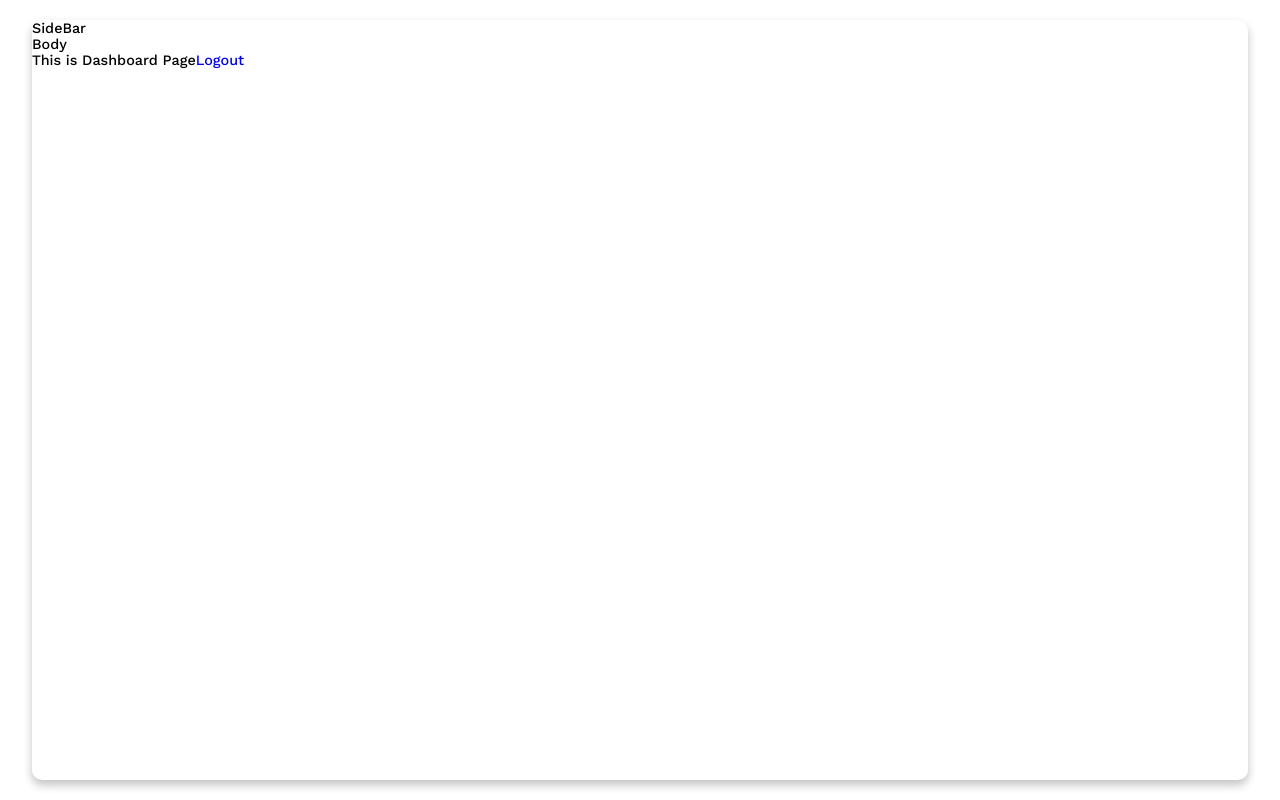
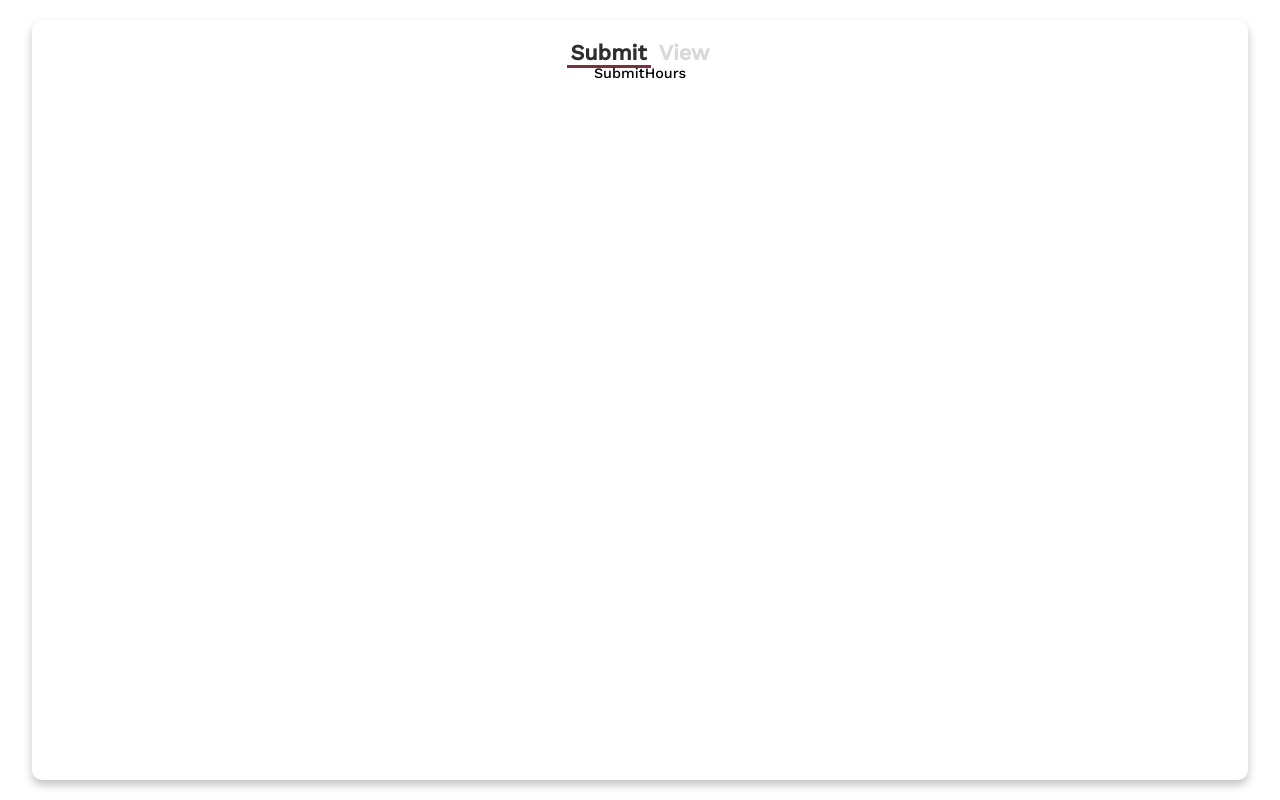
Before and after one commit to anderson-ea/timesheet-job, a React (Vite) app in the folder client/: page /dashboard in a window 1280 px wide. Built offline with nearby package versions, Linux system fonts and the light colour scheme.

Commit message:
refactor dashboard, begin early css on dashboard, fix register issues with duplicate emails

```diff
--- a/client/src/App.css
+++ b/client/src/App.css
@@ -184,11 +184,33 @@ li {
 }
 
 .dashboardContainer {
+  justify-content: flex-start;
+  align-items: center;
+  padding: 20px;
   height: 95vh;
   width: 95%;
   border-radius: 10px;
   overflow: hidden;
   box-shadow: 0 5px 10px rgb(194, 194, 194);
+}
+
+.selectedContainer > h2 {
+  padding: 0px 6px;
+  justify-self: start;
+}
+
+.notSelected:hover, .selectedDash:hover {
+  cursor: pointer;
+}
+
+.notSelected {
+  color: var(--greyText);
+}
+
+.selectedDash {
+  color: var(--blackColor);
+  border-radius: 2px;
+  box-shadow: 0px 5px 0px -2px var(--hoverColor);
 }
 
 @media screen and (max-width: 900px) {
--- a/client/src/Components/Dashboard/DashComponents/Body.jsx
+++ /dev/null
@@ -1,9 +0,0 @@
-import React from 'react'
-
-const Body = () => {
-  return (
-    <div>Body</div>
-  )
-}
-
-export default Body
--- a/client/src/Components/Dashboard/DashComponents/SideBar.jsx
+++ /dev/null
@@ -1,9 +0,0 @@
-import React from 'react'
-
-const SideBar = () => {
-  return (
-    <div>SideBar</div>
-  )
-}
-
-export default SideBar
--- /dev/null
+++ b/client/src/Components/Dashboard/DashComponents/SubmitHours.jsx
@@ -0,0 +1,9 @@
+import React from 'react'
+
+const SubmitHours = () => {
+  return (
+    <div>SubmitHours</div>
+  )
+}
+
+export default SubmitHours
--- /dev/null
+++ b/client/src/Components/Dashboard/DashComponents/ViewHours.jsx
@@ -0,0 +1,9 @@
+import React from 'react'
+
+const ViewHours = () => {
+  return (
+    <div>ViewHours</div>
+  )
+}
+
+export default ViewHours
--- a/client/src/Components/Dashboard/Dashboard.jsx
+++ b/client/src/Components/Dashboard/Dashboard.jsx
@@ -1,15 +1,22 @@
-import React from "react";
-import Body from "./DashComponents/Body";
-import SideBar from "./DashComponents/SideBar";
+import React, { useState } from "react";
+import ViewHours from "./DashComponents/ViewHours";
+import SubmitHours from "./DashComponents/SubmitHours";
 
 const Dashboard = () => {
+  const [toggle, setToggle] = useState(true)
+
+  const switchToggle = () => {
+    setToggle(!toggle)
+  }
+
   return (
     <div className="dashboard flex">
-      <div className="dashboardContainer">
-        <SideBar />
-        <Body />
-        This is Dashboard Page
-        <a href="/">Logout</a>
+      <div className="flex column dashboardContainer">
+        <div className="flex selectedContainer">
+          <h2 className={toggle ? "selectedDash" : "notSelected"} onClick={switchToggle}>Submit</h2>
+          <h2 className={!toggle ? "selectedDash" : "notSelected"} onClick={switchToggle}>View</h2>
+        </div>
+        {toggle ? <SubmitHours /> : <ViewHours />}
       </div>
     </div>
   )
--- a/client/src/Components/Register/Register.jsx
+++ b/client/src/Components/Register/Register.jsx
@@ -2,7 +2,6 @@ import React, { useEffect, useState } from "react"
 import '../../App.css'
 import { Link, useNavigate } from "react-router-dom"
 import axios from 'axios'
-
 import logo from "../../Assets/REDI-FINAL-Light-03.svg"
 
 //import icons
@@ -25,6 +24,12 @@ const Register = () => {
   const createUser = (e) => {
     e.preventDefault()
 
+    if (password.length < 6) {
+      setRegisterStatus('Password must be greater than 5 characters')
+
+    } else if (email.includes('@') == false) {
+      setRegisterStatus('Must register a valid email')
+    } else {
       axios.post('http://localhost:3002/register', {
         // create variable to send to server
         Email: email,
@@ -40,12 +45,11 @@ const Register = () => {
       })
     }
 
+  }
+
   useEffect(() => {
     if (registerStatus !== '') {
-      setRegStatusHolder('showMessage') //show login message
-      setTimeout(() => {
-        setRegStatusHolder('message') //hide it after 4s
-      }, 4000)
+      setRegStatusHolder('showMessage') //show register denied message
     }
   }, [registerStatus])
 
```
Lines whose indentation alone changed are shown as unchanged.
